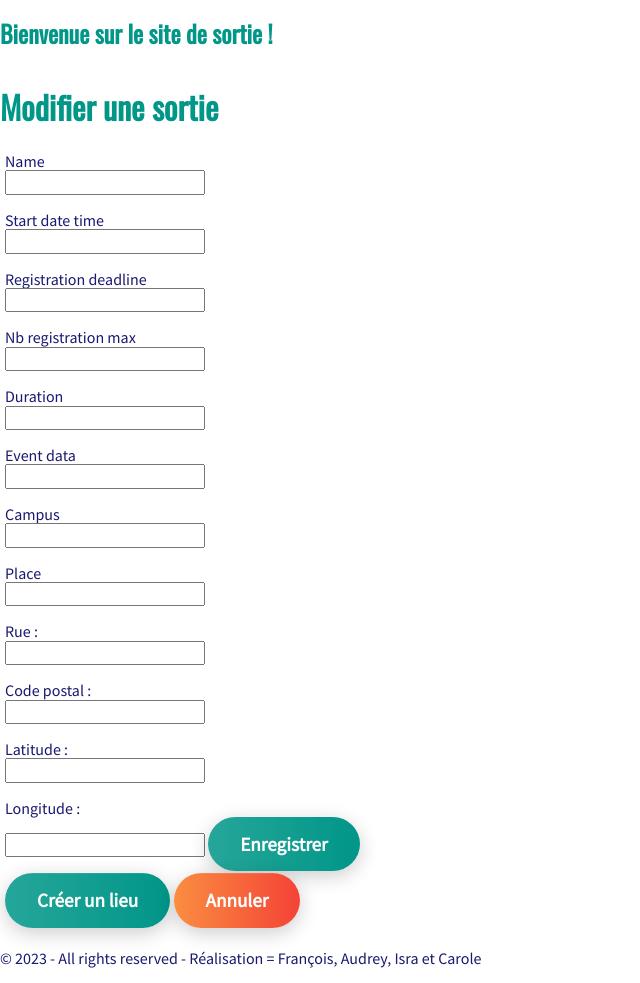
After one commit to DeanCarole/sortir, a Symfony app: template templates/event/updateEvent.html.twig in a window 1280 px wide. The commit adds this page. Shown: the whole page, without its empty margins (0-640 px from the left). Run offline with Twig, Linux system fonts and the light colour scheme; the template is opened without the code that fills it, so the values that code supplies are empty; form fields are guessed from the names that the template uses; some libraries are stand-ins or nearby versions.

Commit message:
Photo par defaut, Afficher campus, modifier sortie

```diff
--- a/src/Services/Update.php
+++ b/src/Services/Update.php
@@ -40,7 +40,7 @@ class Update
        $event1 = clone $event->getStartDateTime();
        $event1->modify("+" .$event->getDuration() . "minute");
 
-       if($event->getId() == 1){
+       if($event->getId() == 51){
            dump($event);
        }
 
@@ -62,7 +62,7 @@ class Update
             $event->setState($state);
         }
 
-        if($event->getId() == 1){
+        if($event->getId() == 51){
             dump($event);
         }
            // $this->eventRepository->save($event, true);
--- a/templates/event/show.html.twig
+++ b/templates/event/show.html.twig
@@ -68,9 +68,6 @@
     <div class="event-block-users">
         <h2>Liste des participants inscrits :</h2>
 
-        <h3 style="color: darkred"> >> TODO: faire remonter la liste des users inscrits à la sortie dans une boucle
-            d'affichage des tr/td << </h3>
-
         <table>
             <thead>
 
@@ -80,7 +77,7 @@
             </tr>
             </thead>
             <tbody>
-            {# TODO : faire remonter la liste des users inscrits à la sortie dans une boucle d'affichage des tr/td #}
+
             {% for user in event.user %}
             <tr>
                 <td> <a href="{{ path('user_showuserevent', {'id' : user.id})}}"> {{ user.username }}</a></td>
--- /dev/null
+++ b/templates/event/updateEvent.html.twig
@@ -0,0 +1,41 @@
+{% extends 'base.html.twig' %}
+
+{% block body %}
+
+
+    <h1>Modifier une sortie</h1>
+    <div class="container">
+        {{ form_start(eventForm) }}
+
+        {{ form_row(eventForm.name) }}
+        {{ form_row(eventForm.startDateTime) }}
+        {{ form_row(eventForm.registrationDeadline) }}
+        {{ form_row(eventForm.nbRegistrationMax) }}
+        {{ form_row(eventForm.duration) }}
+        {{ form_row(eventForm.eventData) }}
+        {{ form_row(eventForm.campus) }}
+        {{ form_row(eventForm.place) }}
+
+        <label for="street">Rue : </label>
+        <input type="text" name="street">
+        <label for="zipCode">Code postal : </label>
+        <input type="text" name="zipCode">
+        <label for="latitude">Latitude : </label>
+        <input type="text" name="latitude">
+        <label for="longitude">Longitude : </label>
+        <input type="text" name="longitude">
+
+        <button type="submit" class="login-button green">Enregistrer</button>
+        {{ form_end(eventForm) }}
+
+        <a href="{{ path('place_add') }}"><button type="button" class="login-button green">Créer un lieu</button></a>
+        <a href="{{ path('main_home') }}"><button type="button" class="login-button">Annuler</button></a>
+
+
+    </div>
+
+{% endblock %}
+
+{% block title %}
+    Modifier une sortie
+{% endblock %}
--- a/templates/main/home.html.twig
+++ b/templates/main/home.html.twig
@@ -37,7 +37,7 @@
           <td>{{ event.state.label }}</td>
             <td>{% if app.user and app.user.isRegister(event) %} X {% else %} {% endif %}</td>
            <td><a href="{{ path('user_show', {'id' : event.id})}}">{{ event.planner.name }} {{ event.planner.firstName | slice(0,1)}}.</a> </td>
-           <td><a href="{{ path('event_show', {'id' : event.id}) }}">Afficher</a> -
+           <td><a href="{{ path('event_show', {'id' : event.id}) }}">Afficher</a> - <a href="{{ path('event_updateEvent', {'id': event.id}) }}">Modifier</a> - <a href="{{ path('event_deleteEvent', {'id': event.id}) }}">Annuler</a> -
                {% if app.user and app.user.isRegister(event) %}
                    <a href="{{ path('main_addUserEvent', {'id': event.id}) }}">Se désinscrire</a>
                {% else %}
--- a/templates/user/showUser.html.twig
+++ b/templates/user/showUser.html.twig
@@ -10,6 +10,8 @@
         {# TODO : affichage si photo #}
         {% if user.picture is not null %}
             <img src="{{ asset('img/users/') ~ user.picture }}" alt="user picture">
+            {% else %}
+                <img src="{{ asset('img/users/profil.png') }}" alt="user picture default">
         {% endif %}
 
         <h2>{{ user.username }}</h2>
@@ -17,7 +19,7 @@
         <div> Prénom : {{ user.firstName }} </div>
         <div> Téléphone : {{ user.phone }} </div>
         <div> Email : {{ user.email }} </div>
-
+        <div> Campus : {{ user.campus.name }} </div>
         <a href="{{ path('main_home') }}">
             <button type="button" class="login-button">Retour</button>
         </a>
```
Also changed, not shown: src/Controller/EventController.php (+40 -0 lines), templates/event/deleteEvent.html.twig (added, +42 -0 lines), templates/user/show.html.twig (+7 -4 lines), public/img/users/martin24-641034ba15299.jpg (added), public/img/users/profil.png (added).
